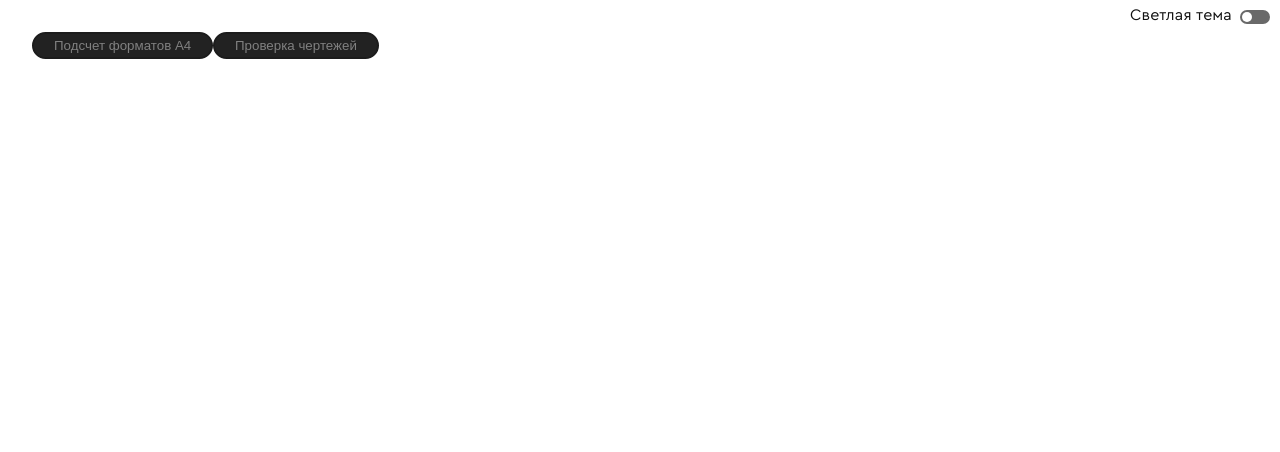
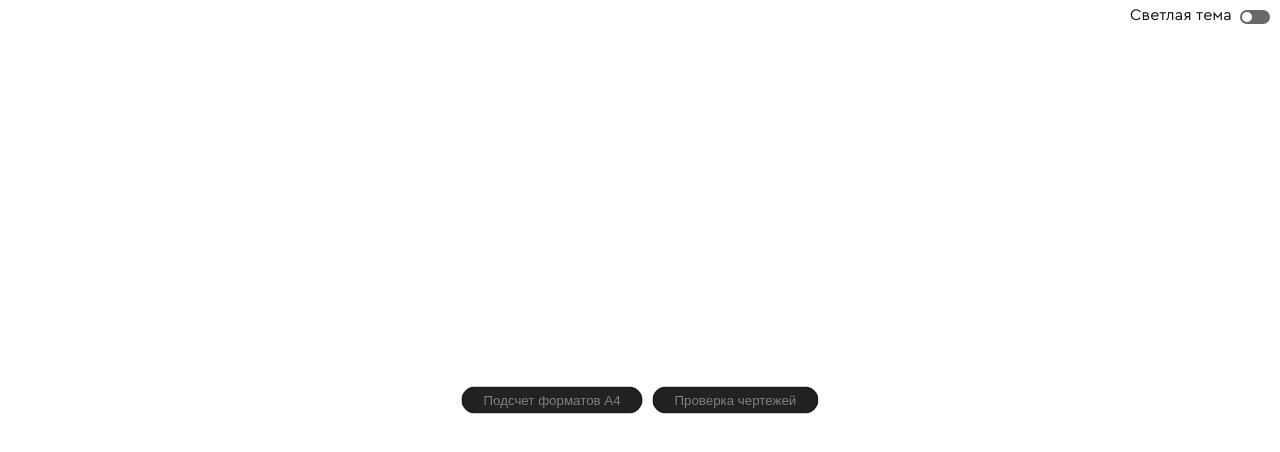
Before and after one commit to okulovdmit/a4-counter, a React app: page / in a window 1280 px wide. Shown: the top 452 px of the page. Built offline with nearby package versions, Linux system fonts and the light colour scheme.

Commit message:
refactor(pages/home): create Home CSS

```diff
--- a/package.json
+++ b/package.json
@@ -7,6 +7,7 @@
 		"@babel/preset-env": "^7.26.8",
 		"@babel/preset-react": "^7.26.3",
 		"@babel/preset-typescript": "^7.26.0",
+		"@eslint/eslintrc": "^3.3.1",
 		"@jest/globals": "^29.7.0",
 		"@pmmmwh/react-refresh-webpack-plugin": "^0.5.10",
 		"@svgr/webpack": "^8.0.1",
@@ -77,7 +78,7 @@
 		"format": "prettier --write \"./src/**/*.{js,jsx,ts,tsx,json,css,scss,md}\" --ignore-path ./.prettierignore",
 		"check": "npm run stylelint:fix && npm run lint && npm run format",
 		"prepare": "husky install",
-		"commit": "npm run check && cz",
+		"commit": "cz",
 		"test": "jest",
 		"cypress": "cypress open"
 	},
--- /dev/null
+++ b/src/pages/home.module.css
@@ -0,0 +1,17 @@
+.container {
+	position: absolute;
+	top: 50%;
+	left: 50%;
+	width: fit-content;
+	margin: 0;
+	padding: 20px;
+	transform: translate(-50%, -50%);
+}
+
+.container a {
+	margin-right: 10px;
+}
+
+.container a:last-child {
+	margin-right: 0;
+}
--- a/src/pages/home.tsx
+++ b/src/pages/home.tsx
@@ -1,9 +1,10 @@
 import React from 'react';
 import { Link } from 'react-router-dom';
+import styles from './home.module.css';
 
 const Home = () => {
 	return (
-		<div>
+		<div className={styles.container}>
 			<Link to='/format-counter'>
 				<button>Подсчет форматов А4</button>
 			</Link>
```
Also changed, not shown: 1 other file (tests, documents, lock files or other folders).
